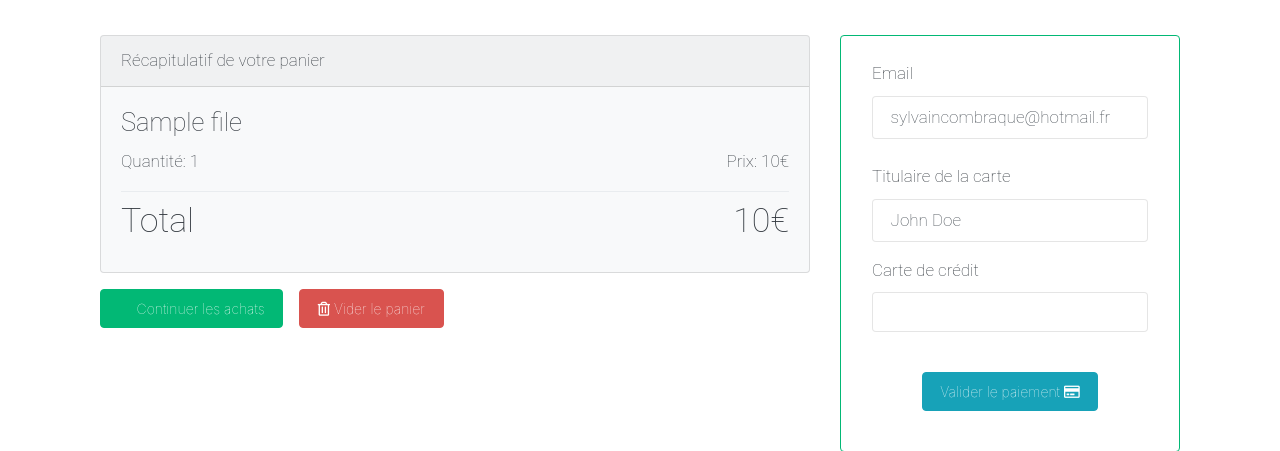
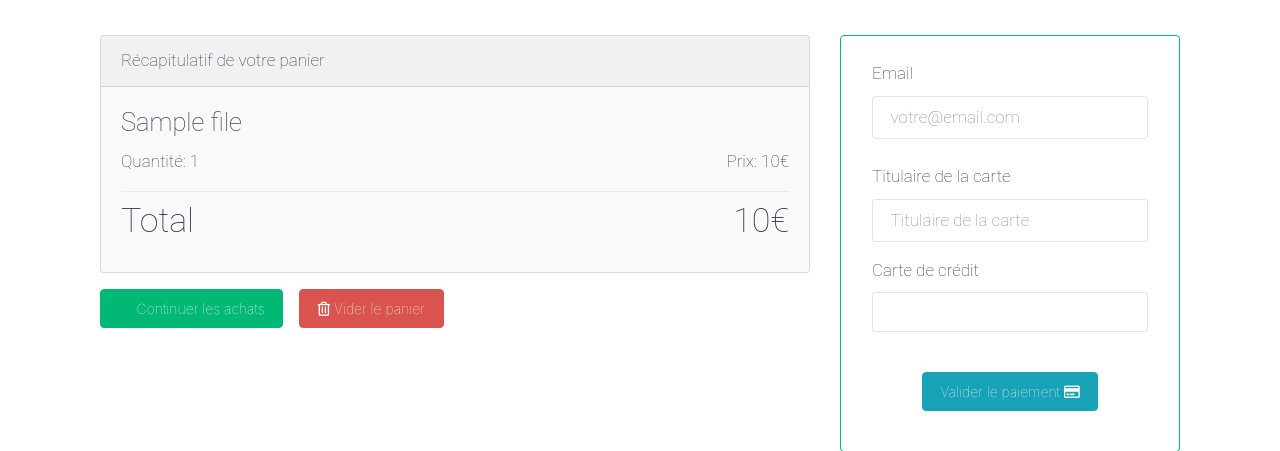
Before and after one commit to Darkweak/immodoc-fast, a Symfony app: template api/templates/Views/files/payment.html.twig in a window 1280 px wide. Shown: the part 298-749 px from the top of the page. Run offline with Twig, Linux system fonts and the light colour scheme; the template is opened without the code that fills it: most values are stand-ins (such as "Sample title", 1, 10 or a date in 2020); some libraries are stand-ins or nearby versions.

Commit message:
Remove values stripe

```diff
--- a/api/templates/Components/Forms/_stripe.html.twig
+++ b/api/templates/Components/Forms/_stripe.html.twig
@@ -4,13 +4,11 @@
         name: 'email',
         placeholder: 'votre@email.com',
         text: 'Email',
-        type: 'email',
-        value: 'sylvaincombraque@hotmail.fr'
+        type: 'email'
     },
     {
         name: 'cardholder-name',
-        text: 'Titulaire de la carte',
-        value: 'John Doe'
+        text: 'Titulaire de la carte'
     },
 ] %}
 
```
